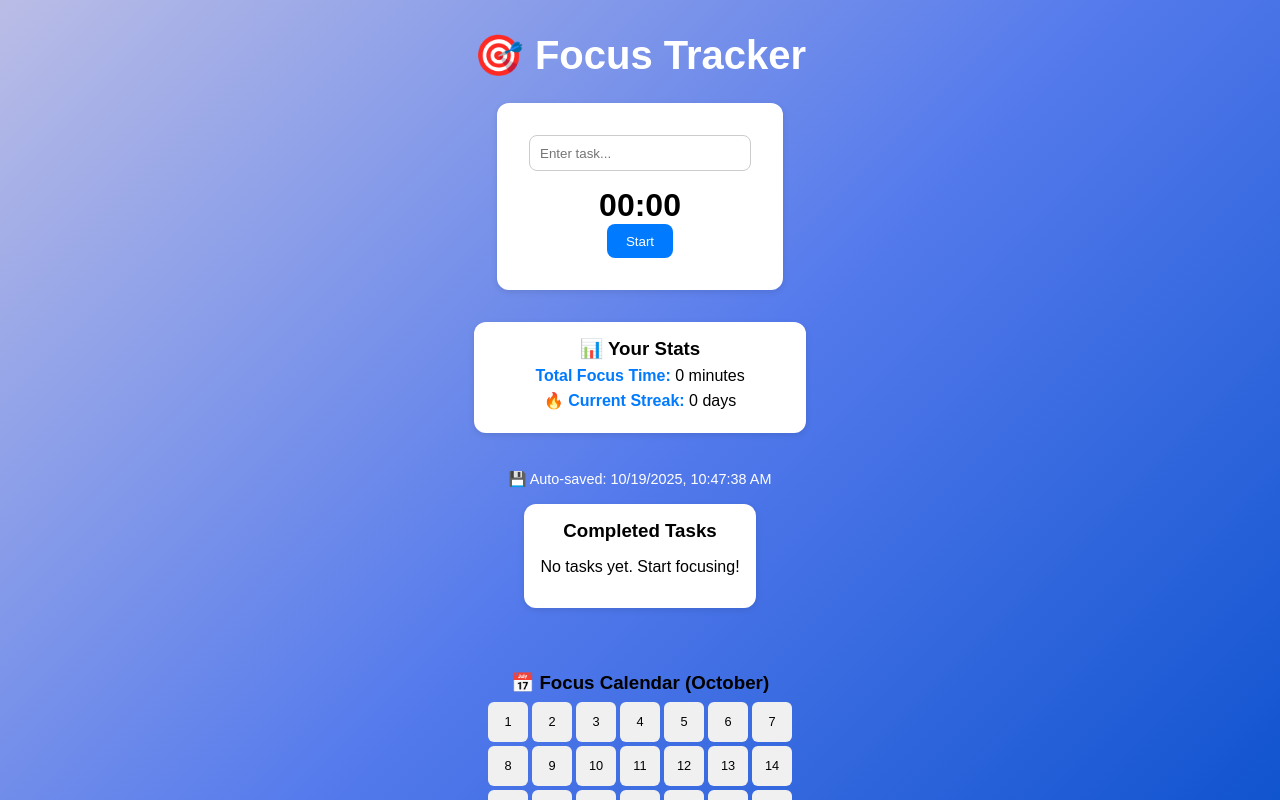
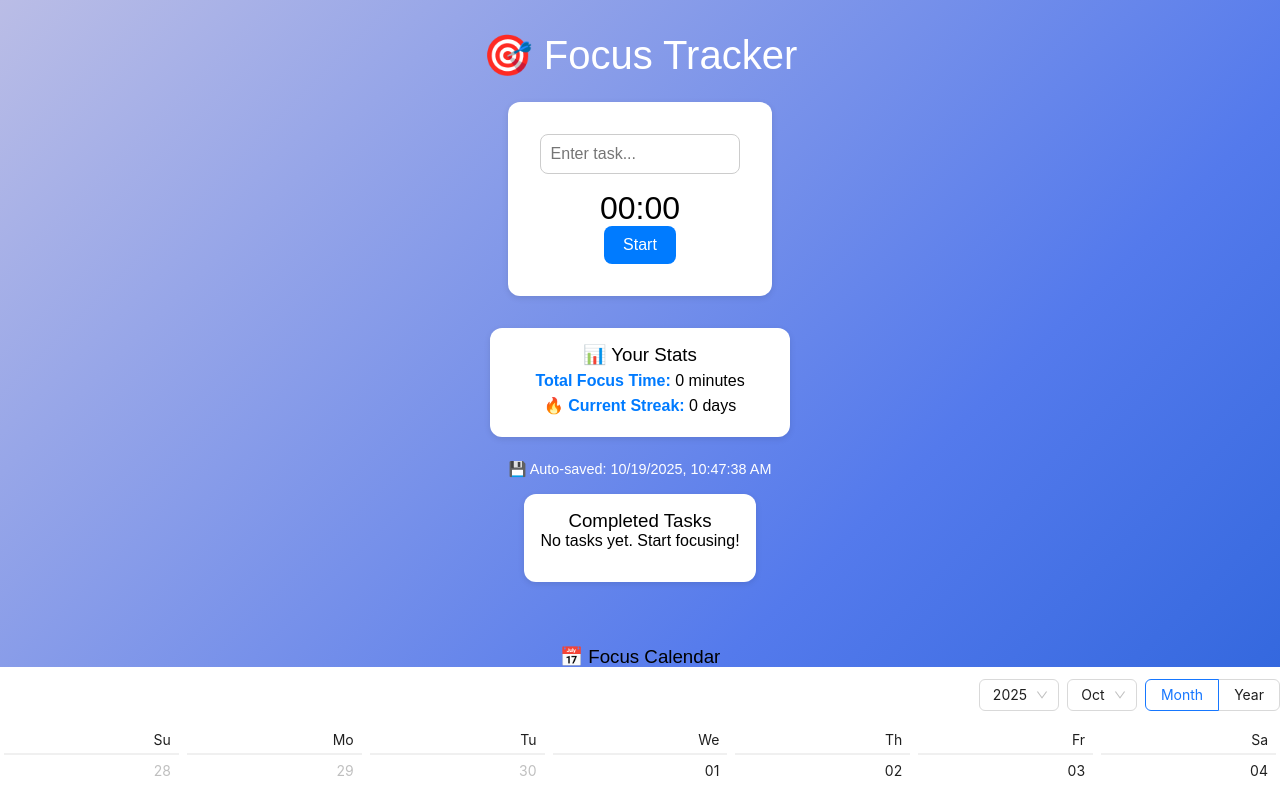
Before and after one commit to Blyn04/focustracker, a React (Create React App) app: page / in a window 1280 px wide. Both pictures are taken after a click on the button "Start Tracking". Shown: the top 800 px of the page. Built offline with nearby package versions, Linux system fonts and the light colour scheme.

Commit message:
CALENDAR UI UPDATE

```diff
--- a/package.json
+++ b/package.json
@@ -7,6 +7,8 @@
     "@testing-library/jest-dom": "^6.9.1",
     "@testing-library/react": "^16.3.0",
     "@testing-library/user-event": "^13.5.0",
+    "antd": "^5.28.0",
+    "dayjs": "^1.11.19",
     "react": "^19.2.0",
     "react-dom": "^19.2.0",
     "react-scripts": "5.0.1",
--- a/src/App.tsx
+++ b/src/App.tsx
@@ -113,7 +113,7 @@ const App: React.FC = () => {
           <Stats totalMinutes={totalMinutes} streak={streak} />
           <p className="last-saved">💾 Auto-saved: {lastSaved}</p>
           <TaskList tasks={tasks} />
-          <FocusCalendar history={history} /> {/* Added calendar here */}
+          <FocusCalendar history={history} />
         </div>
       )}
     </div>
--- a/src/components/FocusCalendar.tsx
+++ b/src/components/FocusCalendar.tsx
@@ -1,6 +1,8 @@
 // src/components/FocusCalendar.tsx
 import React from "react";
-import "../styles/FocusCalendar.css";
+import { Calendar, Badge, Tooltip } from "antd";
+import dayjs, { Dayjs } from "dayjs";
+import "antd/dist/reset.css";
 
 interface FocusDay {
   date: string; // "YYYY-MM-DD"
@@ -13,58 +15,42 @@ interface FocusCalendarProps {
 }
 
 const FocusCalendar: React.FC<FocusCalendarProps> = ({ history }) => {
-  const today = new Date();
-  const year = today.getFullYear();
-  const month = today.getMonth();
-
-  // First day of month
-  const firstDay = new Date(year, month, 1);
-  const lastDay = new Date(year, month + 1, 0);
-
-  const daysArray = Array.from({ length: lastDay.getDate() }, (_, i) => i + 1);
-
-  const getDayData = (day: number) => {
-    const dateStr = new Date(year, month, day).toISOString().split("T")[0];
+  const getDayData = (date: Dayjs) => {
+    const dateStr = date.format("YYYY-MM-DD");
     return history.find((h) => h.date === dateStr);
   };
 
-  const getColor = (minutes: number, level?: number) => {
-    // Adjust colors based on minutes or focus level
-    if (!minutes) return "#f0f0f0"; // gray = no data
-    if (level) {
-      if (level >= 4) return "#4caf50"; // green = high focus
-      if (level >= 2) return "#ff9800"; // orange = medium focus
-      return "#f44336"; // red = low focus
+  const getBadgeStatus = (minutes: number, level?: number) => {
+    if (!minutes) return "default"; // gray = no data
+    if (level !== undefined) {
+      if (level >= 4) return "success"; // green = high focus
+      if (level >= 2) return "warning"; // orange = medium focus
+      return "error"; // red = low focus
     }
     // fallback by minutes
-    if (minutes >= 60) return "#4caf50";
-    if (minutes >= 30) return "#ff9800";
-    return "#f44336";
+    if (minutes >= 60) return "success";
+    if (minutes >= 30) return "warning";
+    return "error";
+  };
+
+  const dateCellRender = (value: Dayjs) => {
+    const data = getDayData(value);
+    if (!data) return null;
+
+    const status = getBadgeStatus(data.minutes, data.avgFocusLevel);
+    const tooltipText = `${data.minutes} min, Focus Level: ${data.avgFocusLevel ?? "-"}`;
+
+    return (
+      <Tooltip title={tooltipText}>
+        <Badge status={status} text={value.date()} />
+      </Tooltip>
+    );
   };
 
   return (
-    <div className="focus-calendar">
-      <h3>📅 Focus Calendar ({today.toLocaleString("default", { month: "long" })})</h3>
-      <div className="calendar-grid">
-        {daysArray.map((day) => {
-          const data = getDayData(day);
-          const color = data ? getColor(data.minutes, data.avgFocusLevel) : "#f0f0f0";
-          return (
-            <div
-              key={day}
-              className="calendar-day"
-              style={{ backgroundColor: color }}
-              title={
-                data
-                  ? `${day}/${month + 1}: ${data.minutes} min, Focus Level: ${data.avgFocusLevel ?? "-"}`
-                  : `${day}/${month + 1}: No data`
-              }
-            >
-              {day}
-            </div>
-          );
-        })}
-      </div>
+    <div style={{ marginTop: "2rem" }}>
+      <h3>📅 Focus Calendar</h3>
+      <Calendar dateCellRender={dateCellRender} />
     </div>
   );
 };
```
Also changed, not shown: 1 other file (tests, documents, lock files or other folders).
